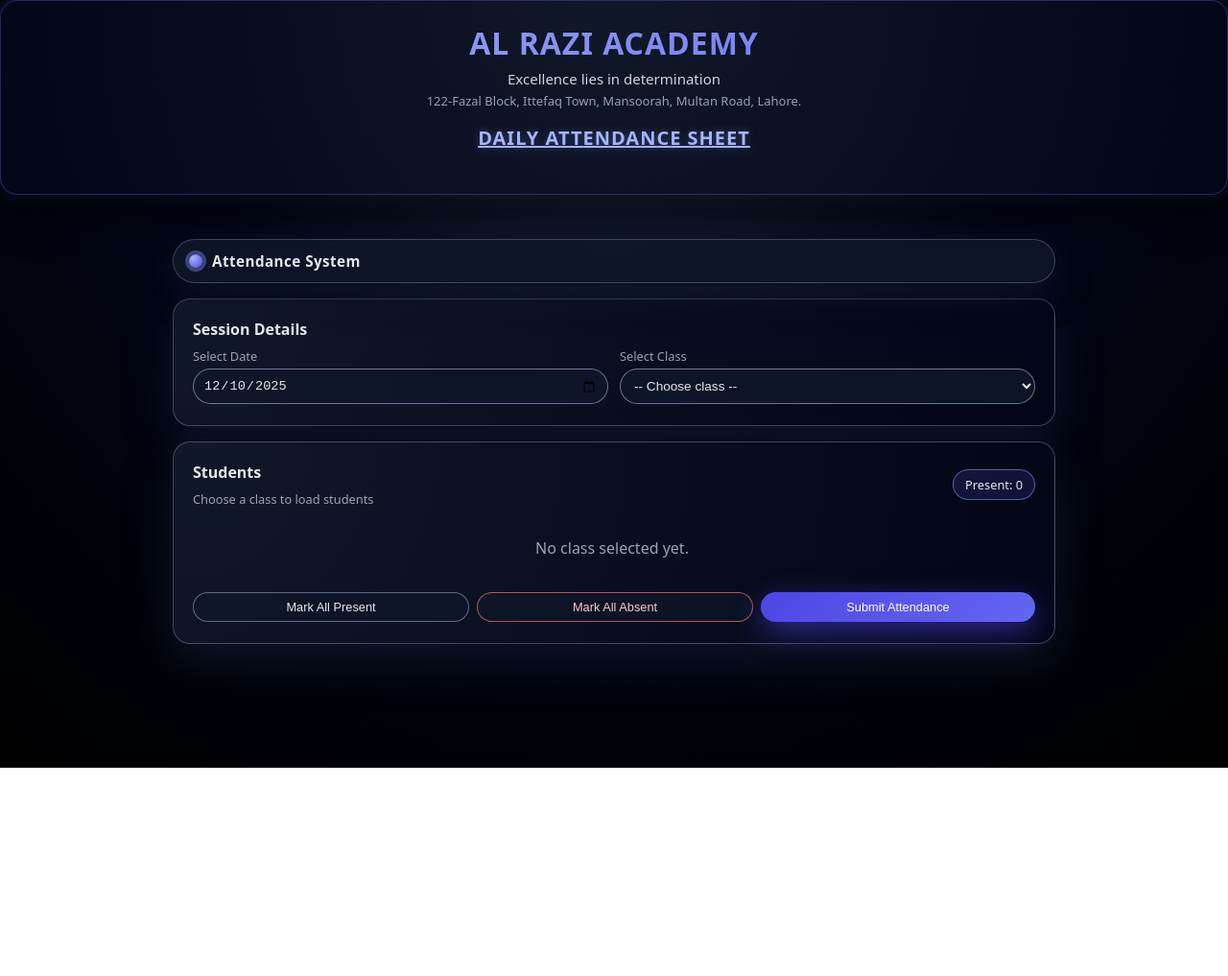
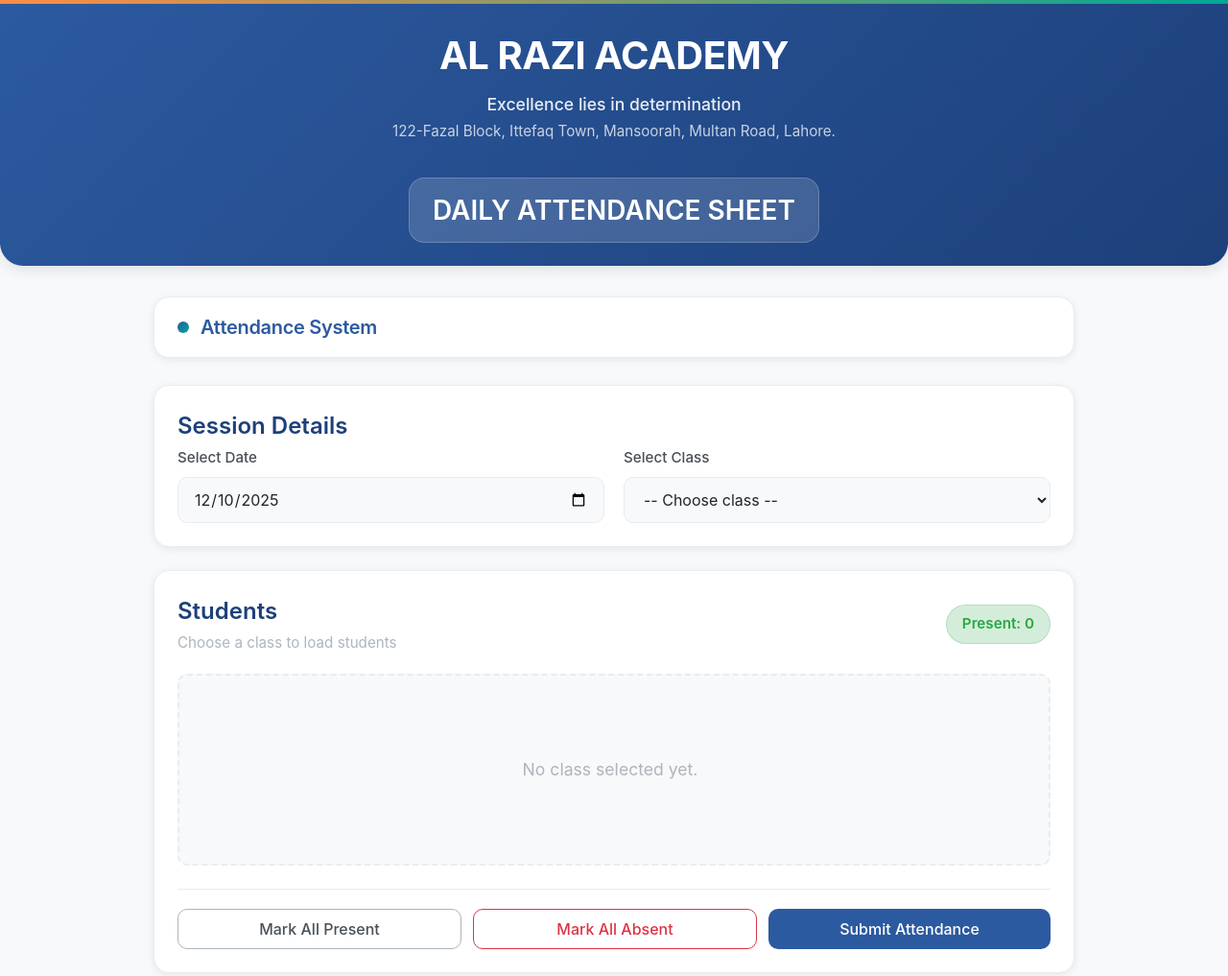
Before and after one commit to Zafeer5/Attendance-1, a plain HTML site: page index.html in a window 1280 px wide. Shown: the whole page at 96% size. Before the commit the page ends 800 px from the top, so only its background shows below. Drawn offline with Linux system fonts and the light colour scheme.

Commit message:
style.css

```diff
--- a/style.css
+++ b/style.css
@@ -1,483 +1,629 @@
-/* ─────────── Academy Header (Dark Neon Style) ─────────── */
+/* ─────────── CSS RESET & BASE STYLES ─────────── */
+:root {
+  /* Educational color palette - clean, professional, trustworthy */
+  --primary-blue: #2c5aa0;
+  --primary-blue-light: #3a6bc5;
+  --primary-blue-dark: #1d407a;
 
+  --secondary-teal: #00a896;
+  --secondary-teal-light: #00c2ad;
+
+  --accent-orange: #ff8c42;
+  --accent-orange-light: #ffa166;
+
+  --neutral-white: #ffffff;
+  --neutral-light: #f8f9fa;
+  --neutral-light-gray: #e9ecef;
+  --neutral-medium: #adb5bd;
+  --neutral-dark: #495057;
+  --neutral-darker: #212529;
+
+  --success: #28a745;
+  --success-light: #d4edda;
+  --danger: #dc3545;
+  --danger-light: #f8d7da;
+  --warning: #ffc107;
+  --warning-light: #fff3cd;
+
+  --border-radius-sm: 6px;
+  --border-radius-md: 10px;
+  --border-radius-lg: 16px;
+  --border-radius-xl: 24px;
+
+  --shadow-sm: 0 2px 8px rgba(0, 0, 0, 0.08);
+  --shadow-md: 0 4px 16px rgba(0, 0, 0, 0.1);
+  --shadow-lg: 0 8px 32px rgba(0, 0, 0, 0.12);
+
+  --transition-fast: 0.15s ease;
+  --transition-medium: 0.25s ease;
+
+  --font-heading: 'Inter', -apple-system, BlinkMacSystemFont, 'Segoe UI', sans-serif;
+  --font-body: 'Inter', -apple-system, BlinkMacSystemFont, 'Segoe UI', sans-serif;
+}
+
+* {
+  margin: 0;
+  padding: 0;
+  box-sizing: border-box;
+}
+
+html {
+  scroll-behavior: smooth;
+}
+
+body {
+  font-family: var(--font-body);
+  font-size: 16px;
+  line-height: 1.5;
+  color: var(--neutral-darker);
+  background-color: var(--neutral-light);
+  min-height: 100vh;
+  padding-bottom: 32px;
+}
+
+/* ─────────── ACADEMY HEADER ─────────── */
 .academy-header {
   text-align: center;
-  padding: 22px 16px 28px;
-  margin-bottom: 26px;
+  padding: 28px 20px 24px;
+  margin: 0 auto 32px;
+  background: linear-gradient(135deg, var(--primary-blue) 0%, var(--primary-blue-dark) 100%);
+  color: var(--neutral-white);
+  box-shadow: var(--shadow-md);
+  border-radius: 0 0 var(--border-radius-xl) var(--border-radius-xl);
+  position: relative;
+  overflow: hidden;
+}
 
-  background: radial-gradient(circle at top, #111827, #020617);
-  border: 1px solid rgba(99, 102, 241, 0.35); /* soft purple border */
-
-  border-radius: 18px;
-  box-shadow:
-    0 20px 40px rgba(0, 0, 0, 0.55),
-    0 0 20px rgba(129, 140, 248, 0.18); /* neon glow */
+.academy-header::before {
+  content: '';
+  position: absolute;
+  top: 0;
+  left: 0;
+  right: 0;
+  height: 4px;
+  background: linear-gradient(90deg, var(--accent-orange) 0%, var(--secondary-teal) 100%);
 }
 
 .academy-title {
-  margin: 0;
-  font-size: 32px;
-  font-weight: 900;
-  letter-spacing: 1px;
-  background: linear-gradient(135deg, #a5b4fc, #6366f1);
-  -webkit-background-clip: text;
-  color: transparent; /* Neon gradient text */
+  font-family: var(--font-heading);
+  font-size: 2.5rem;
+  font-weight: 700;
+  margin-bottom: 8px;
+  letter-spacing: -0.5px;
 }
 
 .academy-tagline {
-  margin: 6px 0 0;
-  color: #cbd5e1; /* slate-300 */
-  font-size: 15px;
+  font-size: 1.1rem;
+  font-weight: 500;
+  margin-bottom: 4px;
+  color: rgba(255, 255, 255, 0.9);
 }
 
 .academy-address {
-  margin: 4px 0 0;
-  color: #94a3b8; /* slate-400 */
-  font-size: 13px;
+  font-size: 0.95rem;
+  margin-bottom: 20px;
+  color: rgba(255, 255, 255, 0.75);
+  max-width: 600px;
+  margin-left: auto;
+  margin-right: auto;
 }
 
 .attendance-title {
+  font-family: var(--font-heading);
+  font-size: 1.75rem;
+  font-weight: 600;
   margin-top: 16px;
-  font-size: 20px;
-  font-weight: 700;
-
-  color: #a5b4fc;
-  text-shadow: 0 0 8px rgba(129, 140, 248, 0.4);
-  letter-spacing: 1px;
-  text-decoration: underline;
-}
-/* Roll number styling */
-.roll-number {
-  min-width: 48px;
-  text-align: left;
-  font-size: 0.85rem;
-  font-weight: 600;
-  color: #a5b4fc;
-  opacity: 0.9;
-  padding-right: 8px;
-
-  border-right: 1px solid rgba(129, 140, 248, 0.25);
+  padding: 12px 24px;
+  background-color: rgba(255, 255, 255, 0.15);
+  display: inline-block;
+  border-radius: var(--border-radius-lg);
+  backdrop-filter: blur(10px);
+  border: 1px solid rgba(255, 255, 255, 0.2);
 }
 
-/* Responsive improvements */
-@media (max-width: 480px) {
-  .academy-title {
-    font-size: 26px;
-  }
-  .academy-logo {
-    height: 65px;
-    width: 65px;
-  }
-  .attendance-title {
-    font-size: 18px;
-  }
+/* ─────────── MAIN APP SHELL ─────────── */
+.app-shell {
+  max-width: 1000px;
+  margin: 0 auto;
+  padding: 0 20px;
 }
-
-
-:root {
-  --bg: #0f172a;
-  --card-bg: #0b1220;
-  --card-soft: #020617;
-  --accent: #6366f1;
-  --accent-soft: rgba(99, 102, 241, 0.15);
-  --accent-strong: #4f46e5;
-  --danger: #f97373;
-  --danger-soft: rgba(239, 68, 68, 0.15);
-  --text-main: #e5e7eb;
-  --text-muted: #9ca3af;
-  --border-soft: rgba(148, 163, 184, 0.4);
-  --radius-lg: 18px;
-  --radius-md: 10px;
-  --shadow-soft: 0 18px 45px rgba(15, 23, 42, 0.9);
-  --transition-fast: 0.18s ease-out;
-}
-
-*,
-*::before,
-*::after {
-  box-sizing: border-box;
-}
-
-body {
-  font-family: system-ui, -apple-system, BlinkMacSystemFont, "SF Pro Text",
-    "Segoe UI", sans-serif;
-  margin: 0;
-  background: radial-gradient(circle at top, #1e293b 0, #020617 45%, #000 100%);
-  color: var(--text-main);
-  min-height: 100vh;
-}
-
-.app-shell {
-  max-width: 960px;
-  margin: 0 auto;
-  padding: 16px 16px 32px;
-}
-
-/* Top bar */
 
 .top-bar {
   display: flex;
   align-items: center;
   justify-content: space-between;
-  padding: 12px 16px;
-  margin-bottom: 16px;
-  border-radius: 999px;
-  background: rgba(15, 23, 42, 0.9);
-  backdrop-filter: blur(20px);
-  border: 1px solid rgba(148, 163, 184, 0.35);
-  box-shadow: 0 10px 35px rgba(15, 23, 42, 0.9);
+  padding: 16px 24px;
+  margin-bottom: 28px;
+  background-color: var(--neutral-white);
+  border-radius: var(--border-radius-lg);
+  box-shadow: var(--shadow-sm);
+  border: 1px solid var(--neutral-light-gray);
 }
 
 .brand {
   display: flex;
   align-items: center;
-  gap: 10px;
+  gap: 12px;
 }
 
 .brand-dot {
-  width: 14px;
-  height: 14px;
-  border-radius: 999px;
-  background: radial-gradient(circle at 30% 30%, #a5b4fc, #4f46e5);
-  box-shadow: 0 0 0 4px rgba(129, 140, 248, 0.4);
+  width: 12px;
+  height: 12px;
+  border-radius: 50%;
+  background: linear-gradient(135deg, var(--primary-blue) 0%, var(--secondary-teal) 100%);
 }
 
 .brand-text {
+  font-family: var(--font-heading);
   font-weight: 600;
-  letter-spacing: 0.03em;
-  font-size: 0.95rem;
+  font-size: 1.25rem;
+  color: var(--primary-blue);
+  letter-spacing: -0.3px;
 }
 
-/* Main container & cards */
-
+/* ─────────── CONTAINER & CARDS ─────────── */
 .container {
   display: flex;
   flex-direction: column;
-  gap: 16px;
+  gap: 24px;
 }
 
 .card {
-  background: radial-gradient(circle at top left, #111827, #020617);
-  border-radius: var(--radius-lg);
-  padding: 20px 16px;
-  border: 1px solid var(--border-soft);
-  box-shadow: var(--shadow-soft);
+  background-color: var(--neutral-white);
+  border-radius: var(--border-radius-lg);
+  padding: 24px;
+  box-shadow: var(--shadow-sm);
+  border: 1px solid var(--neutral-light-gray);
+  transition: transform var(--transition-medium), box-shadow var(--transition-medium);
 }
 
-.card-title {
-  margin: 0 0 8px;
-  font-size: 1rem;
-  font-weight: 600;
+.card:hover {
+  box-shadow: var(--shadow-md);
+  transform: translateY(-2px);
 }
-
-.card-subtitle {
-  margin: 0;
-  font-size: 0.8rem;
-  color: var(--text-muted);
-}
-
-/* Layout helpers */
-
-.grid-2 {
-  display: grid;
-  grid-template-columns: 1fr;
-  gap: 12px;
-}
-
-/* Fields */
-
-.field {
-  display: flex;
-  flex-direction: column;
-  gap: 4px;
-}
-
-label {
-  font-size: 0.8rem;
-  color: var(--text-muted);
-}
-
-input,
-select {
-  width: 100%;
-  padding: 9px 10px;
-  border: 1px solid rgba(148, 163, 184, 0.7);
-  border-radius: 999px;
-  font-size: 0.85rem;
-  color: var(--text-main);
-  background: rgba(15, 23, 42, 0.9);
-  outline: none;
-  transition: border-color var(--transition-fast), box-shadow var(--transition-fast),
-    background var(--transition-fast), transform var(--transition-fast);
-}
-
-input:focus,
-select:focus {
-  border-color: var(--accent);
-  box-shadow: 0 0 0 1px rgba(129, 140, 248, 0.7);
-  background: #020617;
-  transform: translateY(-1px);
-}
-
-/* Card header */
 
 .card-header {
   display: flex;
   justify-content: space-between;
   align-items: center;
-  gap: 12px;
-  margin-bottom: 10px;
+  margin-bottom: 20px;
+  flex-wrap: wrap;
+  gap: 16px;
+}
+
+.card-title {
+  font-family: var(--font-heading);
+  font-size: 1.5rem;
+  font-weight: 600;
+  color: var(--primary-blue-dark);
+  margin-bottom: 4px;
+}
+
+.card-subtitle {
+  font-size: 0.95rem;
+  color: var(--neutral-medium);
+  margin: 0;
 }
 
 .pill {
-  padding: 6px 12px;
-  background: var(--accent-soft);
-  border-radius: 999px;
-  border: 1px solid rgba(129, 140, 248, 0.6);
-  font-size: 0.8rem;
+  padding: 8px 16px;
+  background-color: var(--success-light);
+  color: var(--success);
+  font-weight: 600;
+  border-radius: 50px;
+  font-size: 0.95rem;
+  border: 1px solid rgba(40, 167, 69, 0.2);
+  display: inline-flex;
+  align-items: center;
+  gap: 8px;
 }
 
-/* Students */
+/* ─────────── FORM ELEMENTS ─────────── */
+.grid-2 {
+  display: grid;
+  grid-template-columns: 1fr;
+  gap: 20px;
+}
 
+@media (min-width: 640px) {
+  .grid-2 {
+    grid-template-columns: repeat(2, 1fr);
+  }
+}
+
+.field {
+  display: flex;
+  flex-direction: column;
+  gap: 8px;
+}
+
+label {
+  font-size: 0.95rem;
+  font-weight: 500;
+  color: var(--neutral-dark);
+}
+
+input, select {
+  width: 100%;
+  padding: 12px 16px;
+  border: 1px solid var(--neutral-light-gray);
+  border-radius: var(--border-radius-md);
+  font-size: 1rem;
+  color: var(--neutral-darker);
+  background-color: var(--neutral-light);
+  transition: all var(--transition-fast);
+  font-family: var(--font-body);
+}
+
+input:focus, select:focus {
+  outline: none;
+  border-color: var(--primary-blue);
+  box-shadow: 0 0 0 3px rgba(44, 90, 160, 0.15);
+  background-color: var(--neutral-white);
+}
+
+/* ─────────── STUDENTS LIST ─────────── */
 .students {
   display: flex;
   flex-direction: column;
-  gap: 8px;
+  gap: 12px;
   max-height: 60vh;
   overflow-y: auto;
-  padding-right: 4px;
-  margin-top: 4px;
+  padding-right: 8px;
+  margin: 20px 0;
 }
 
 .students.empty-state {
+  display: flex;
   align-items: center;
   justify-content: center;
-  min-height: 64px;
-  color: var(--text-muted);
+  min-height: 200px;
+  color: var(--neutral-medium);
+  font-size: 1.1rem;
+  text-align: center;
+  background-color: var(--neutral-light);
+  border-radius: var(--border-radius-md);
+  border: 2px dashed var(--neutral-light-gray);
 }
 
 .student-row {
   display: flex;
-  justify-content: space-between;
   align-items: center;
-  gap: 8px;
-  padding: 8px 10px;
-  border-radius: var(--radius-md);
-  background: linear-gradient(
-    120deg,
-    rgba(15, 23, 42, 0.8),
-    rgba(30, 64, 175, 0.7)
-  );
-  border: 1px solid rgba(129, 140, 248, 0.5);
-  box-shadow: 0 10px 25px rgba(15, 23, 42, 0.9);
-  transition: transform var(--transition-fast), box-shadow var(--transition-fast),
-    border-color var(--transition-fast);
+  gap: 16px;
+  padding: 16px 20px;
+  background-color: var(--neutral-white);
+  border-radius: var(--border-radius-md);
+  border: 1px solid var(--neutral-light-gray);
+  transition: all var(--transition-fast);
+  position: relative;
 }
 
 .student-row:hover {
-  transform: translateY(-1px);
-  box-shadow: 0 14px 35px rgba(15, 23, 42, 0.95);
-  border-color: var(--accent-strong);
+  background-color: var(--neutral-light);
+  border-color: var(--neutral-medium);
+}
+
+.student-row::before {
+  content: '';
+  position: absolute;
+  left: 0;
+  top: 0;
+  bottom: 0;
+  width: 4px;
+  background-color: var(--neutral-light-gray);
+  border-radius: var(--border-radius-sm) 0 0 var(--border-radius-sm);
+}
+
+.student-row.present::before {
+  background-color: var(--success);
+}
+
+.student-row.absent::before {
+  background-color: var(--danger);
+}
+
+.roll-number {
+  font-weight: 600;
+  color: var(--primary-blue);
+  min-width: 40px;
+  font-size: 0.95rem;
 }
 
 .student-name {
+  flex: 1;
   font-weight: 500;
-  font-size: 0.9rem;
-  letter-spacing: 0.01em;
+  font-size: 1.05rem;
 }
 
-/* Buttons */
+.student-row-actions {
+  display: flex;
+  gap: 8px;
+}
 
+/* ─────────── BUTTONS ─────────── */
 .btn {
-  border-radius: 999px;
-  border: none;
-  padding: 7px 14px;
-  font-size: 0.8rem;
+  padding: 10px 20px;
+  border-radius: var(--border-radius-md);
+  font-size: 1rem;
   font-weight: 500;
   cursor: pointer;
-  transition: transform var(--transition-fast), box-shadow var(--transition-fast),
-    background var(--transition-fast), color var(--transition-fast),
-    border-color var(--transition-fast), opacity var(--transition-fast);
-  white-space: nowrap;
+  transition: all var(--transition-fast);
+  border: none;
+  font-family: var(--font-body);
+  display: inline-flex;
+  align-items: center;
+  justify-content: center;
+  gap: 8px;
 }
 
 .btn:active {
-  transform: translateY(1px) scale(0.98);
+  transform: translateY(1px);
 }
 
 .btn.primary {
-  background: linear-gradient(135deg, #4f46e5, #6366f1);
-  color: white;
-  box-shadow: 0 10px 30px rgba(79, 70, 229, 0.55);
+  background-color: var(--primary-blue);
+  color: var(--neutral-white);
 }
 
 .btn.primary:hover {
-  opacity: 0.95;
-  box-shadow: 0 10px 36px rgba(79, 70, 229, 0.75);
+  background-color: var(--primary-blue-light);
+  box-shadow: 0 4px 12px rgba(44, 90, 160, 0.25);
 }
 
 .btn.ghost {
-  background: rgba(15, 23, 42, 0.7);
-  color: var(--text-main);
-  border: 1px solid rgba(148, 163, 184, 0.6);
+  background-color: transparent;
+  color: var(--neutral-dark);
+  border: 1px solid var(--neutral-medium);
 }
 
 .btn.ghost:hover {
-  background: rgba(15, 23, 42, 0.95);
+  background-color: var(--neutral-light);
+  border-color: var(--neutral-dark);
 }
 
 .btn.ghost.danger {
-  border-color: rgba(248, 113, 113, 0.7);
-  color: #fecaca;
+  color: var(--danger);
+  border-color: var(--danger);
 }
 
 .btn.ghost.danger:hover {
-  background: rgba(127, 29, 29, 0.6);
+  background-color: var(--danger-light);
 }
 
 .btn.outline {
-  background: transparent;
-  border: 1px solid rgba(148, 163, 184, 0.7);
-  color: var(--text-main);
+  background-color: transparent;
+  border: 1px solid var(--primary-blue);
+  color: var(--primary-blue);
 }
 
 .btn.outline.danger {
   border-color: var(--danger);
-  color: #fecaca;
+  color: var(--danger);
 }
 
 .btn.outline.danger:hover {
-  background: var(--danger-soft);
+  background-color: var(--danger-light);
 }
 
-/* Status buttons inside row */
-
-.student-row-actions {
-  display: flex;
-  gap: 6px;
-}
-
+/* Status buttons */
 .btn-status {
-  min-width: 40px;
-  text-align: center;
-  padding-inline: 10px;
+  min-width: 90px;
+  padding: 8px 16px;
 }
 
 .btn-neutral {
-  background: rgba(15, 23, 42, 0.9);
-  border: 1px solid rgba(148, 163, 184, 0.6);
-  color: var(--text-muted);
+  background-color: var(--neutral-light);
+  color: var(--neutral-dark);
+  border: 1px solid var(--neutral-medium);
 }
 
 .btn-p {
-  background: var(--accent-strong);
-  border: 1px solid rgba(129, 140, 248, 0.9);
-  color: #f9fafb;
-  box-shadow: 0 0 0 1px rgba(79, 70, 229, 0.7);
+  background-color: var(--success);
+  color: var(--neutral-white);
+  border: 1px solid var(--success);
+}
+
+.btn-p:hover {
+  background-color: #218838;
 }
 
 .btn-a {
-  background: #b91c1c;
-  border: 1px solid rgba(248, 113, 113, 0.9);
-  color: #fee2e2;
-  box-shadow: 0 0 0 1px rgba(248, 113, 113, 0.7);
+  background-color: var(--danger);
+  color: var(--neutral-white);
+  border: 1px solid var(--danger);
 }
 
-/* Bottom toolbar */
+.btn-a:hover {
+  background-color: #c82333;
+}
 
+/* Toolbar */
 .buttons.toolbar {
   display: flex;
   flex-wrap: wrap;
-  gap: 8px;
-  margin-top: 14px;
+  gap: 12px;
+  margin-top: 24px;
+  padding-top: 20px;
+  border-top: 1px solid var(--neutral-light-gray);
 }
 
 .buttons.toolbar .btn {
   flex: 1;
+  min-width: 150px;
 }
 
-/* Modal */
-
+/* ─────────── MODAL ─────────── */
 .modal-back {
   position: fixed;
-  inset: 0;
-  background: rgba(15, 23, 42, 0.8);
+  top: 0;
+  left: 0;
+  right: 0;
+  bottom: 0;
+  background-color: rgba(33, 37, 41, 0.7);
   display: none;
   align-items: center;
   justify-content: center;
-  z-index: 20;
+  z-index: 1000;
+  backdrop-filter: blur(4px);
 }
 
 .modal {
-  background: radial-gradient(circle at top, #111827, #020617);
-  padding: 18px 18px 20px;
-  border-radius: var(--radius-lg);
-  width: 92%;
-  max-width: 400px;
+  background-color: var(--neutral-white);
+  padding: 32px;
+  border-radius: var(--border-radius-lg);
+  width: 90%;
+  max-width: 500px;
   text-align: center;
-  border: 1px solid var(--border-soft);
-  box-shadow: 0 20px 60px rgba(15, 23, 42, 0.95);
+  box-shadow: var(--shadow-lg);
+  animation: modalFadeIn 0.3s ease;
+}
+
+@keyframes modalFadeIn {
+  from {
+    opacity: 0;
+    transform: translateY(-20px);
+  }
+  to {
+    opacity: 1;
+    transform: translateY(0);
+  }
 }
 
 .modal h3 {
-  margin-top: 0;
-  margin-bottom: 4px;
-  font-size: 1rem;
+  font-family: var(--font-heading);
+  font-size: 1.75rem;
+  font-weight: 600;
+  color: var(--primary-blue-dark);
+  margin-bottom: 12px;
 }
 
 .modal p {
-  margin: 4px 0;
-  font-size: 0.8rem;
-  color: var(--text-muted);
+  font-size: 1rem;
+  color: var(--neutral-dark);
+  margin-bottom: 8px;
+  line-height: 1.6;
 }
 
 .countdown-label {
-  margin-top: 10px;
+  margin-top: 20px;
+  font-size: 0.95rem;
+  color: var(--neutral-medium);
 }
 
 .modal h2 {
-  margin: 4px 0 10px;
-  font-size: 2.4rem;
-  letter-spacing: 0.08em;
+  font-size: 3.5rem;
+  font-weight: 700;
+  color: var(--primary-blue);
+  margin: 12px 0 24px;
+  letter-spacing: 2px;
 }
 
 .modal-actions {
-  margin-top: 8px;
+  display: flex;
+  gap: 12px;
+  justify-content: center;
+  margin-top: 16px;
 }
 
-/* Responsive tweaks */
+.modal-actions .btn {
+  min-width: 120px;
+}
 
-@media (min-width: 640px) {
-  .app-shell {
-    padding: 20px 20px 40px;
+/* ─────────── RESPONSIVE ADJUSTMENTS ─────────── */
+@media (max-width: 768px) {
+  .academy-title {
+    font-size: 2rem;
+  }
+
+  .attendance-title {
+    font-size: 1.5rem;
+    padding: 10px 16px;
   }
 
   .card {
-    padding: 20px 20px 22px;
+    padding: 20px;
   }
 
-  .grid-2 {
-    grid-template-columns: repeat(2, minmax(0, 1fr));
+  .card-header {
+    flex-direction: column;
+    align-items: flex-start;
+  }
+
+  .pill {
+    align-self: flex-start;
+  }
+
+  .modal {
+    padding: 24px;
+  }
+
+  .modal h2 {
+    font-size: 2.8rem;
+  }
+
+  .modal-actions {
+    flex-direction: column;
+  }
+
+  .modal-actions .btn {
+    width: 100%;
   }
 }
 
 @media (max-width: 480px) {
+  .app-shell {
+    padding: 0 16px;
+  }
+
+  .academy-header {
+    padding: 24px 16px;
+    border-radius: 0 0 var(--border-radius-lg) var(--border-radius-lg);
+  }
+
+  .academy-title {
+    font-size: 1.75rem;
+  }
+
+  .top-bar {
+    padding: 14px 20px;
+  }
+
+  .brand-text {
+    font-size: 1.1rem;
+  }
+
   .student-row {
     flex-direction: column;
-    align-items: stretch;
+    align-items: flex-start;
+    gap: 12px;
   }
 
   .student-row-actions {
+    align-self: flex-end;
+    width: 100%;
     justify-content: flex-end;
   }
 
-  .top-bar {
-    flex-direction: column;
-    align-items: flex-start;
-    gap: 6px;
-  }
-
   .buttons.toolbar .btn {
-    flex: 100%;
+    min-width: 100%;
   }
 }
+
+/* ─────────── SCROLLBAR STYLING ─────────── */
+.students::-webkit-scrollbar {
+  width: 8px;
+}
+
+.students::-webkit-scrollbar-track {
+  background: var(--neutral-light);
+  border-radius: 4px;
+}
+
+.students::-webkit-scrollbar-thumb {
+  background: var(--neutral-medium);
+  border-radius: 4px;
+}
+
+.students::-webkit-scrollbar-thumb:hover {
+  background: var(--neutral-dark);
+}
```
